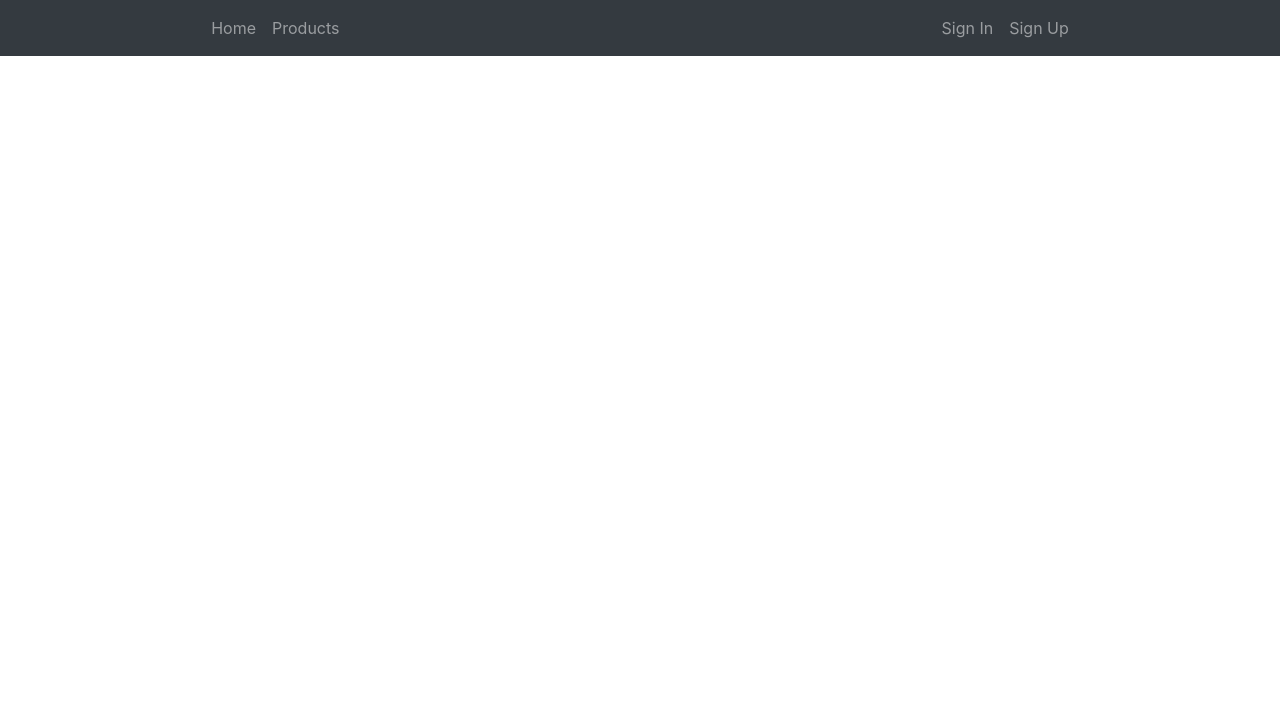
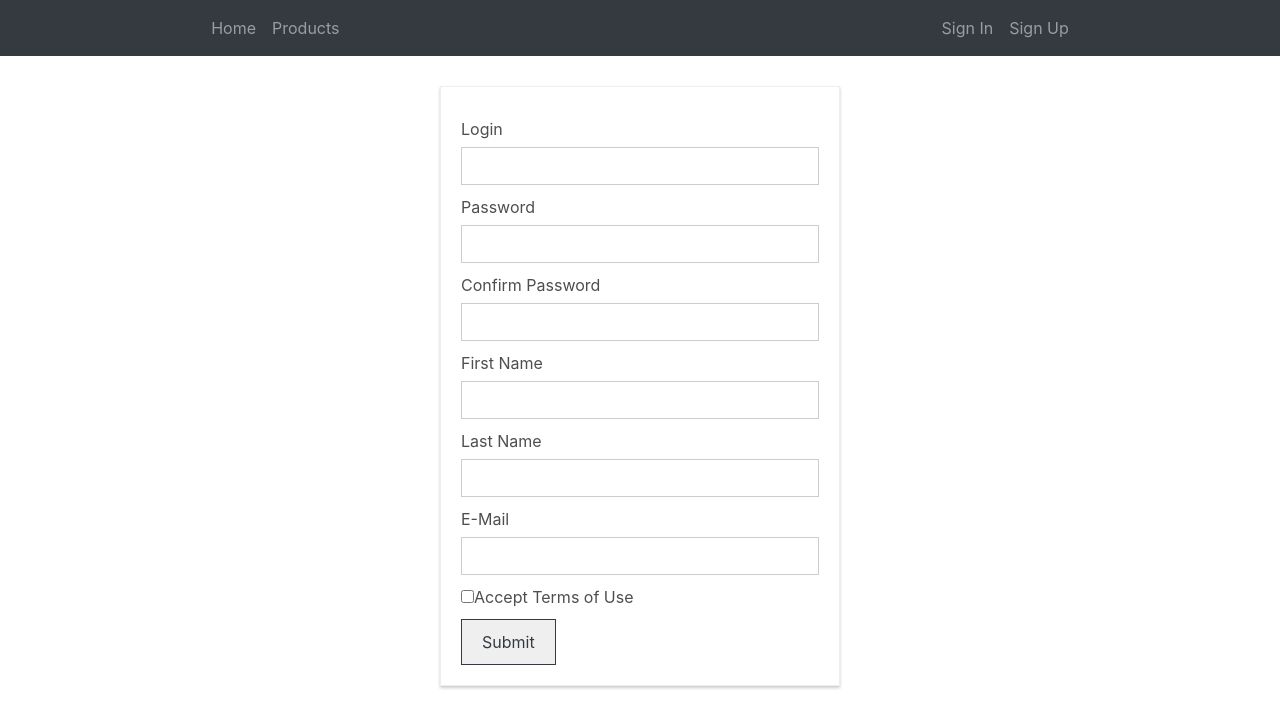
Before and after one commit to NinjaCat1337/EternalStore.Client, a Vue app: page /register in a window 1280 px wide. Shown: the top 728 px of the page. Built offline with nearby package versions, Linux system fonts and the light colour scheme.

Commit message:
login/register

```diff
--- /dev/null
+++ b/src/axios-auth.js
@@ -0,0 +1,7 @@
+import Axios from 'axios'
+
+const instance = Axios.create({
+  baseURL: 'https://localhost:44346/api/user/'
+});
+
+export default instance
--- a/src/components/Header.vue
+++ b/src/components/Header.vue
@@ -11,10 +11,10 @@
       </ul>
       <ul class="main-menu-right navbar-nav d-flex justify-content-end">
         <li class="nav-item">
-          <a class="nav-link" href="#">Sign In</a>
+          <router-link class="nav-link" to="/login" tag="a">Sign In</router-link>
         </li>
         <li class="nav-item">
-          <a class="nav-link" href="#">Sign Up</a>
+          <router-link class="nav-link" to="/register" tag="a">Sign Up</router-link>
         </li>
       </ul>
     </nav>
--- a/src/components/Home.vue
+++ b/src/components/Home.vue
@@ -1,13 +1,16 @@
 <template>
+  <div class="grid">
     <h2>Home</h2>
+  </div>
 </template>
 
 <script>
-export default {
-
-}
+export default {};
 </script>
 
 <style scoped>
-
+.grid {
+  padding-left: 15%;
+  padding-right: 15%;
+}
 </style>
--- /dev/null
+++ b/src/components/authorization/SignIn.vue
@@ -0,0 +1,96 @@
+<template>
+  <div id="signin">
+    <div class="signin-form">
+      <form @submit.prevent="onSubmit">
+        <div class="input">
+          <label for="login">Login</label>
+          <input type="login" id="login" v-model="login" />
+        </div>
+        <div class="input">
+          <label for="password">Password</label>
+          <input type="password" id="password" v-model="password" />
+        </div>
+        <div class="submit">
+          <button type="submit">Submit</button>
+        </div>
+      </form>
+    </div>
+  </div>
+</template>
+
+<script>
+export default {
+    data () {
+      return {
+        login: '',
+        password: ''
+      }
+    },
+    methods: {
+      onSubmit () {
+        const formData = {
+          login: this.login,
+          password: this.password,
+        }
+        this.$store.dispatch('login', formData)
+      }
+    }
+  }
+</script>
+
+<style scoped>
+.signin-form {
+    width: 400px;
+    margin: 30px auto;
+    border: 1px solid #eee;
+    padding: 20px;
+    box-shadow: 0 2px 3px #ccc;
+  }
+
+  .input {
+    margin: 10px auto;
+  }
+
+  .input label {
+    display: block;
+    color: #4e4e4e;
+    margin-bottom: 6px;
+  }
+
+  .input input {
+    font: inherit;
+    width: 100%;
+    padding: 6px 12px;
+    box-sizing: border-box;
+    border: 1px solid #ccc;
+  }
+
+  .input input:focus {
+    outline: none;
+    border: 1px solid #343a40;
+    background-color: #eee;
+  }
+
+  .submit button {
+    border: 1px solid #343a40;
+    color: #343a40;
+    padding: 10px 20px;
+    font: inherit;
+    cursor: pointer;
+  }
+
+  .submit button:hover,
+  .submit button:active {
+    background-color: #343a40;
+    color: white;
+  }
+
+  .submit button[disabled],
+  .submit button[disabled]:hover,
+  .submit button[disabled]:active {
+    border: 1px solid #ccc;
+    background-color: transparent;
+    color: #ccc;
+    cursor: not-allowed;
+  }
+</style>
--- /dev/null
+++ b/src/components/authorization/SignUp.vue
@@ -0,0 +1,142 @@
+<template>
+  <div id="signup">
+    <div class="signup-form">
+      <form @submit.prevent="onSubmit">
+        <div class="input">
+          <label for="login">Login</label>
+          <input type="login" id="login" v-model="login" />
+        </div>
+        <div class="input">
+          <label for="password">Password</label>
+          <input type="password" id="password" v-model="password" />
+        </div>
+        <div class="input">
+          <label for="confirm-password">Confirm Password</label>
+          <input type="password" id="confirm-password" v-model="confirmPassword" />
+        </div>
+        <div class="input">
+          <label for="firstName">First Name</label>
+          <input type="text" id="firstName" v-model="firstName" />
+        </div>
+        <div class="input">
+          <div class="input">
+            <label for="lastName">Last Name</label>
+            <input type="text" id="lastName" v-model="lastName" />
+          </div>
+          <div class="input">
+            <label for="email">E-Mail</label>
+            <input type="email" id="email" v-model="email" />
+          </div>
+        </div>
+        <div class="input inline">
+          <input type="checkbox" id="terms" v-model="terms" />
+          <label for="terms">Accept Terms of Use</label>
+        </div>
+        <div class="submit">
+          <button type="submit">Submit</button>
+        </div>
+      </form>
+    </div>
+  </div>
+</template>
+
+<script>
+export default {
+  data() {
+    return {
+      login: "",
+      password: "",
+      confirmPassword: "",
+      firstName: "",
+      lastName: "",
+      email: "",
+      terms: false
+    };
+  },
+  methods: {
+    onSubmit() {
+      const formData = {
+        login: this.login,
+        password: this.password,
+        confirmPassword: this.confirmPassword,
+        firstName: this.firstName,
+        lastName: this.lastName,
+        email: this.email,
+        terms: this.terms
+      };
+      console.log(formData);
+      this.$store.dispatch('register', formData)
+    }
+  }
+};
+</script>
+
+<style scoped>
+.signup-form {
+  width: 400px;
+  margin: 30px auto;
+  border: 1px solid #eee;
+  padding: 20px;
+  box-shadow: 0 2px 3px #ccc;
+}
+
+.input {
+  margin: 10px auto;
+}
+
+.input label {
+  display: block;
+  color: #4e4e4e;
+  margin-bottom: 6px;
+}
+
+.input.inline label {
+  display: inline;
+}
+
+.input input {
+  font: inherit;
+  width: 100%;
+  padding: 6px 12px;
+  box-sizing: border-box;
+  border: 1px solid #ccc;
+}
+
+.input.inline input {
+  width: auto;
+}
+
+.input input:focus {
+  outline: none;
+  border: 1px solid #343a40;
+  background-color: #eee;
+}
+
+.input select {
+  border: 1px solid #ccc;
+  font: inherit;
+}
+
+.submit button {
+  border: 1px solid #343a40;
+  color: #343a40;
+  padding: 10px 20px;
+  font: inherit;
+  cursor: pointer;
+}
+
+.submit button:hover,
+.submit button:active {
+  background-color: #343a40;
+  color: white;
+}
+
+.submit button[disabled],
+.submit button[disabled]:hover,
+.submit button[disabled]:active {
+  border: 1px solid #ccc;
+  background-color: transparent;
+  color: #ccc;
+  cursor: not-allowed;
+}
+</style>
--- a/src/components/products/Categories.vue
+++ b/src/components/products/Categories.vue
@@ -1,5 +1,5 @@
 <template>
-  <div>
+  <div class="grid">
     <div v-for="category in categories" :key="category.id">
       {{category.name}}
       <component-products-for-category :idCategory="category.id"></component-products-for-category>
@@ -8,19 +8,19 @@
 </template>
 
 <script>
-import Axios from 'axios';
-import ProductsForCategory from './ProductsForCategory.vue';
+import Axios from "axios";
+import ProductsForCategory from "./ProductsForCategory.vue";
 
 export default {
-  data(){
-    return{
+  data() {
+    return {
       categories: []
-    }
+    };
   },
-  mounted(){
-    Axios
-      .get('https://localhost:44346/api/store/categories')
-      .then(response => (this.categories = response.data));
+  mounted() {
+    Axios.get("/store/categories").then(
+      response => (this.categories = response.data)
+    );
   },
   components: {
     componentProductsForCategory: ProductsForCategory
@@ -29,4 +29,8 @@ export default {
 </script>
 
 <style scoped>
+.grid {
+  padding-left: 15%;
+  padding-right: 15%;
+}
 </style>
--- a/src/components/products/ProductsForCategory.vue
+++ b/src/components/products/ProductsForCategory.vue
@@ -20,7 +20,7 @@ export default {
   },
   mounted(){
     Axios
-      .get('https://localhost:44346/api/store/categories/'+ this.idCategory + '/products')
+      .get('/store/categories/'+ this.idCategory + '/products')
       .then(response => (this.products = response.data));
   },
 };
--- a/src/main.js
+++ b/src/main.js
@@ -1,15 +1,10 @@
 import Vue from 'vue';
-import VueRouter from 'vue-router';
-import { routes } from './routes.js';
 import { store } from './store/store.js';
 import App from './App.vue';
+import router from './routes.js';
+import Axios from 'axios'
 
-Vue.use(VueRouter);
-
-const router = new VueRouter({
-  mode: 'history',
-  routes
-});
+Axios.defaults.baseURL = 'https://localhost:44346/api/';
 
 Vue.config.productionTip = false
 
--- a/src/routes.js
+++ b/src/routes.js
@@ -1,7 +1,18 @@
+import Vue from 'vue';
+import VueRouter from 'vue-router';
+
 import Home from './components/Home.vue';
 import Categories from './components/products/Categories.vue';
+import SignIn from './components/authorization/SignIn.vue';
+import SignUp from './components/authorization/SignUp.vue';
+
+Vue.use(VueRouter);
 
 export const routes = [
     { path: '/', component: Home },
-    { path: '/products', component: Categories }
+    { path: '/products', component: Categories },
+    { path: '/register', component: SignUp },
+    { path: '/login', component: SignIn },
 ];
+
+export default new VueRouter({mode: 'history', routes})
--- a/src/store/store.js
+++ b/src/store/store.js
@@ -1,12 +1,12 @@
 import Vue from 'vue';
 import Vuex from 'vuex';
-import Axios from 'axios';
+import Axios from "../axios-auth.js";
 
 Vue.use(Vuex);
 
 export const store = new Vuex.Store({
   state: {
-
+    token: null
   },
 
   getters: {
@@ -14,27 +14,29 @@ export const store = new Vuex.Store({
   },
 
   mutations: {
-
+    authorizeUser(state, authData) {
+      state.token = authData.token;
+    }
   },
 
   actions: {
-    LOAD_CATEGORIES({ commit }) {
+    login({ commit }, authData) {
       Axios
-        .get('https://localhost:44346/api/store/categories')
-        .then(r => r.data)
-        .then(categories => {
-          commit('SET_CATEGORIES', categories)
+        .post("login", authData)
+        .then(response => {
+          console.log(response);
+          commit('authorizeUser', { token: response.data.token })
         })
+        .catch(error => console.log(error));
     },
-    LOAD_PRODUCTS({ commit }) {
-      this.state.categories.forEach(function (category, index) {
-        Axios
-          .get('https://localhost:44346/api/store/categories/' + category.id + '/products')
-          .then(r => r.data)
-          .then(products => {
-            commit('SET_PRODUCTS', {products, index})
-          });
-      });
+    register({ commit }, authData) {
+      Axios
+        .post("register", authData)
+        .then(response => {
+          console.log(response);
+          commit('authorizeUser', { token: response.data.token })
+        })
+        .catch(error => console.log(error));
     }
   },
 });
```
